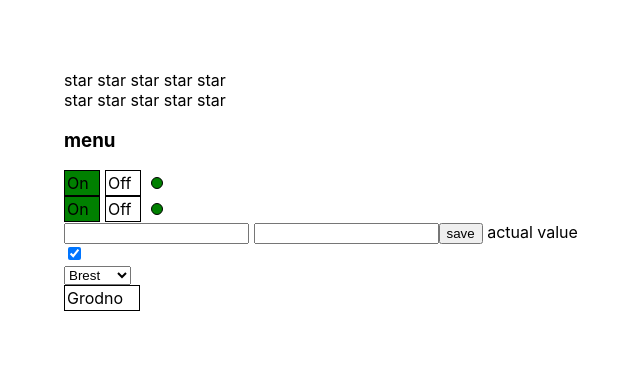
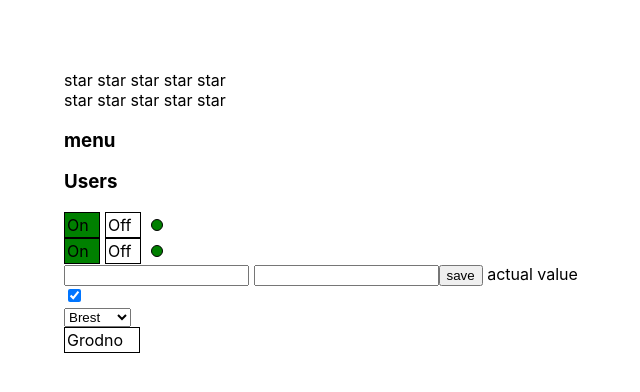
Before and after one commit to Yuhee2020/Microtasks, a React (Create React App) app in the folder react-kabzda/: page / in a window 1280 px wide. Shown: the top 392 px of the page, without its empty margins (276-916 px from the left). Built offline with nearby package versions, Linux system fonts and the light colour scheme.

Commit message:
useReducer

```diff
--- a/react-kabzda/src/App.tsx
+++ b/react-kabzda/src/App.tsx
@@ -7,6 +7,7 @@ import {OnOff,} from "./components/OnOff/OnOff";
 import {UCOnOff} from "./components/OnOff/UCOnOff";
 import {ControlledCheckBox, ControlledSelect, GetValueOfUCInput, TrackValueOfInput,} from "./components/Input/Input";
 import {Select} from "./components/Select/Select";
+import UncontrolledAccordion from "./components/Accordion/UncontrolledAccordion";
 
 function App() {
     let [ratingValue, setRatingValue] = useState(0)
@@ -36,7 +37,7 @@ function App() {
 
             {/*<Accordion titleValue={"users"} collapsed={false}/>*/}
             {/*<UncontrolledAccordion titleValue={"Menu"}/>*/}
-            {/*<UncontrolledAccordion titleValue={"Users"}/>*/}
+            <UncontrolledAccordion titleValue={"Users"}/>
 
             <UCOnOff/>
             <OnOff on={on}
--- /dev/null
+++ b/react-kabzda/src/components/Accordion/CollapsedReducer.tsx
@@ -0,0 +1,14 @@
+export type ActionType={
+    type:string
+}
+
+
+export const collapsedReducer = (state: boolean, action: ActionType) => {
+    switch (action.type) {
+        case "TOGGLE_COLLAPSED": {
+            return !state
+        }
+        default:
+            return state
+    }
+}
--- a/react-kabzda/src/components/Accordion/UncontrolledAccordion.tsx
+++ b/react-kabzda/src/components/Accordion/UncontrolledAccordion.tsx
@@ -1,16 +1,22 @@
-import React, {useState} from "react";
+import React, {useReducer} from "react";
+import {collapsedReducer} from "./CollapsedReducer";
 
 type UncontrolledAccordionPropsType = {
     titleValue: string
 
 }
 
+
+
+
 function UncontrolledAccordion(props: UncontrolledAccordionPropsType) {
     console.log("Accordion rendering")
-    let [collapsed, setCollapsed]=useState(true)
+    /*let [collapsed, setCollapsed]=useState(true)*/
+    let [collapsed, dispatchCollapsed]=useReducer(collapsedReducer, false)
 
     return <div>
-            <UncontrolledAccordionTitle title={props.titleValue} onClick={()=>{setCollapsed(!collapsed)}}/>
+         {/*   <UncontrolledAccordionTitle title={props.titleValue} onClick={()=>{setCollapsed(!collapsed)}}/>*/}
+            <UncontrolledAccordionTitle title={props.titleValue} onClick={()=>{dispatchCollapsed({type:"TOGGLE_COLLAPSED"})}}/>
         {collapsed && <UncontrolledAccordionBody/>}
         </div>
     }
```
Also changed, not shown: 1 other file (tests, documents, lock files or other folders).
